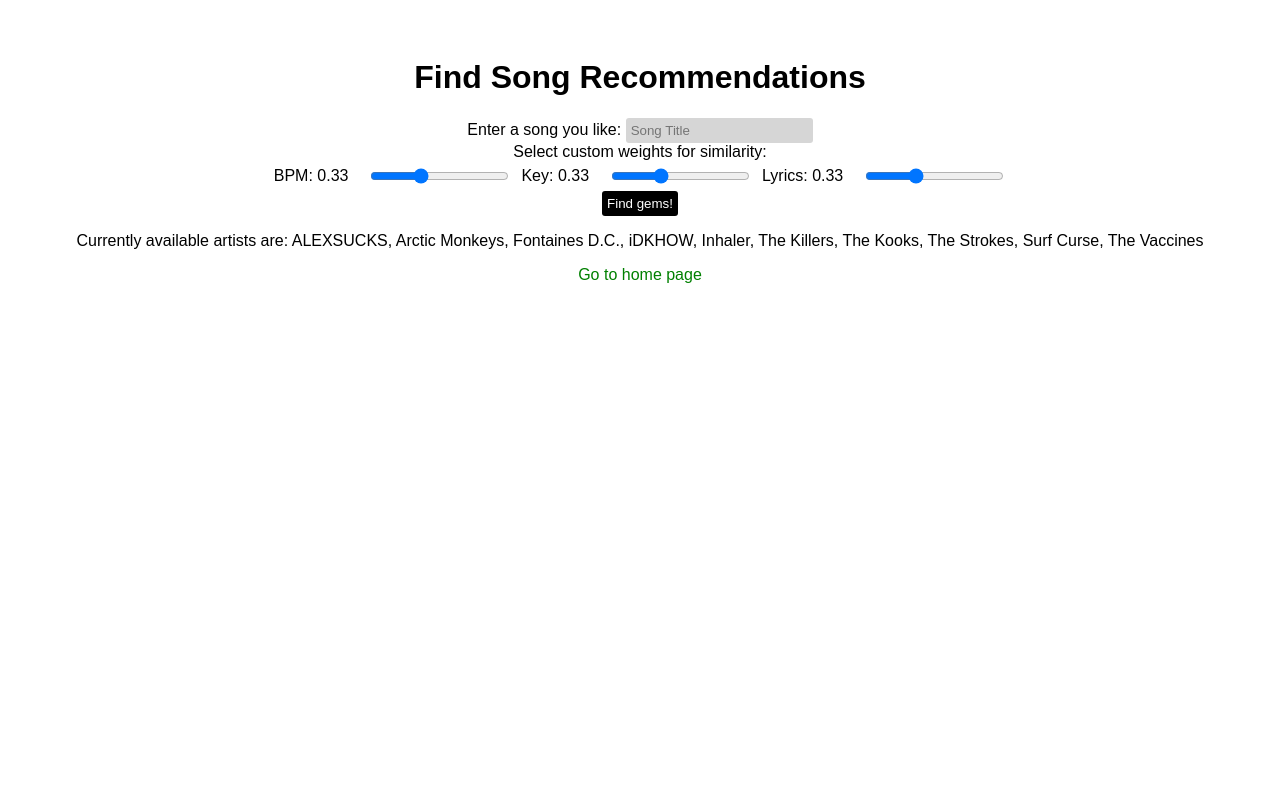
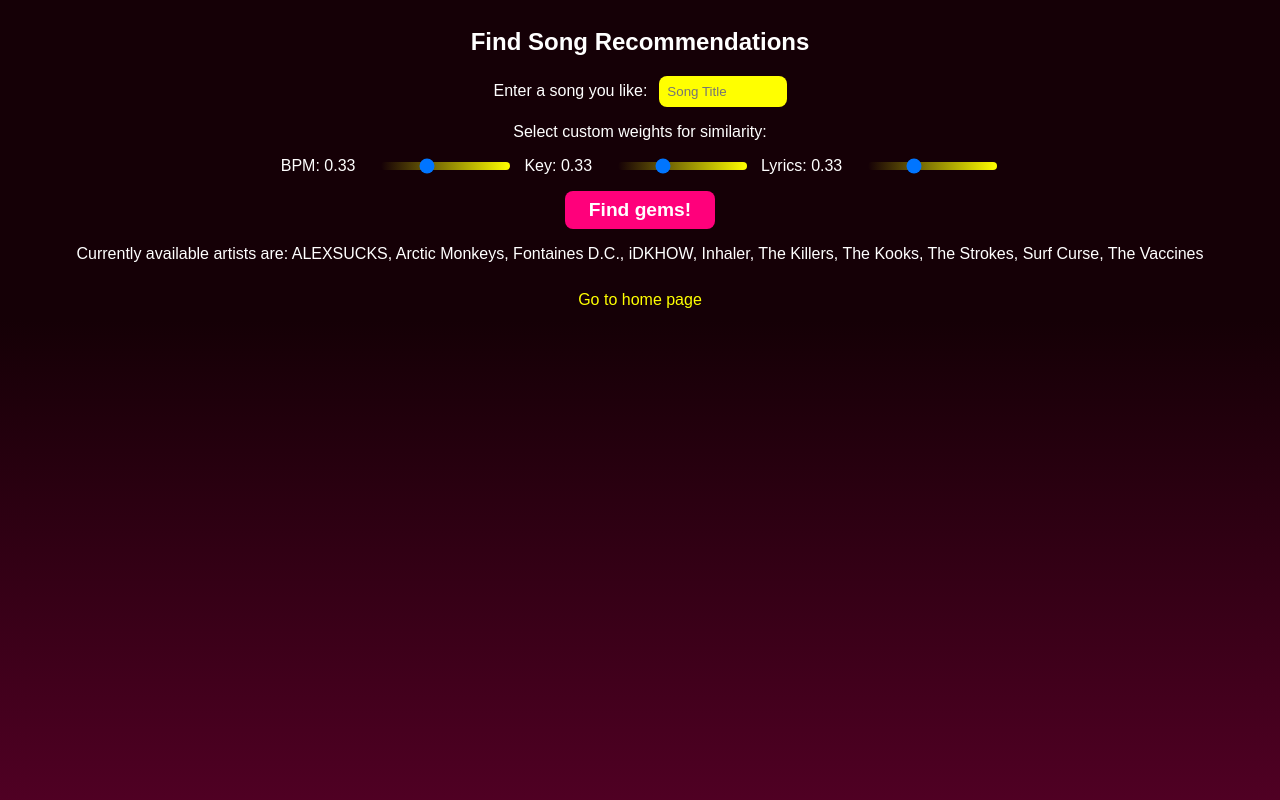
Before and after one commit to oscarrezab/indie-gems, a Django app: template indiegems/song_recommender/templates/recommendations.html in a window 1280 px wide. Run offline with Django 5.2, Linux system fonts and the light colour scheme; the template is opened without the code that fills it, so the values that code supplies are empty.

Commit message:
Re-do styling
Change color scheme and overall styling of the app;
Functionality for a user-first approach still has to be considered

```diff
--- a/indiegems/song_recommender/templates/index.html
+++ b/indiegems/song_recommender/templates/index.html
@@ -12,7 +12,7 @@
     {% block content %}
     <h1>{{ home_page }}</h1>
     <div class="logo-wrapper">
-        <img src="https://drive.google.com/thumbnail?id=1hDPUuvnDEjvUvnTd9q-tzeeifnqmF9RW"></img>
+        <h1>indiegems</h1>
     </div>
 
     <h3>Click <a href="recommendations/"> here</a> to get recommendations for songs that ACTUALLY sound similar.</h3>
--- a/indiegems/song_recommender/templates/recommendations.html
+++ b/indiegems/song_recommender/templates/recommendations.html
@@ -10,12 +10,12 @@
     </head>
     <body>
         {% block content %}
-        <h1>Find Song Recommendations</h1>
+        <h2>Find Song Recommendations</h2>
         <form method="POST" action="">
             {% csrf_token %}
-            <div class="song-input">
-              <label for="song_title">Enter a song you like:</label>
-              <input type="text" id="song_title" name="song_title" list="song_titles" placeholder="Song Title" required value="{{ request.POST.song_title }}">
+            <div class="song_input">
+              <label for="song_title">Enter a song you like: </label>
+              <input type="text" id="song_title" class="song_title" name="song_title" list="song_titles" placeholder="Song Title" required value="{{ request.POST.song_title }}">
               <datalist id = "song_titles">
                   {% for title in all_song_titles %}
                       <option value="{{ title }}"></option>
@@ -27,13 +27,13 @@
             <span>Select custom weights for similarity:</span>
             <div class="weight-sliders">
               <label>BPM: <span id="value1">0.33</span></label><br>
-              <input type="range" id="bpm_slider" name="bpm_slider" min="0" max="1" step="0.01" value="{{ request.POST.bpm_slider|default:"0.33" }}">
+              <input type="range" class="bpm_slider" id="bpm_slider" name="bpm_slider" min="0" max="1" step="0.01" value="{{ request.POST.bpm_slider|default:"0.33" }}">
 
               <label>Key: <span id="value2">0.33</span></label><br>
-              <input type="range" id="key_slider" name="key_slider" min="0" max="1" step="0.01" value="{{ request.POST.key_slider|default:"0.33" }}">
+              <input type="range" class="bpm_slider" id="key_slider" name="key_slider" min="0" max="1" step="0.01" value="{{ request.POST.key_slider|default:"0.33" }}">
 
               <label>Lyrics: <span id="value3">0.33</span></label><br>
-              <input type="range" id="lyrics_slider" name="lyrics_slider" min="0" max="1" step="0.01" value="{{ request.POST.lyrics_slider|default:"0.33" }}">
+              <input type="range" class="bpm_slider" id="lyrics_slider" name="lyrics_slider" min="0" max="1" step="0.01" value="{{ request.POST.lyrics_slider|default:"0.33" }}">
 
               <script src="{% static '/javascript/slider.js'%}"></script>
             </div>
--- a/indiegems/static/css/style.css
+++ b/indiegems/static/css/style.css
@@ -1,33 +1,32 @@
+:root {
+    --background: rgb(21, 0, 6);
+    --yellow: rgb(255, 255, 0);
+    --pink: rgb(255, 0, 123);
+}
+
 html {
+    min-height: 100%;
+    margin: 0 2% 0 2%;
+    padding: 0;
     font-family: Arial, Helvetica, sans-serif;
-    padding: 30px;
-    margin: auto;
-
-    a {
-        text-decoration: none;
-        color: green;
-    }
-
+    color: white;
 }
 
 body {
     display: flex;
     flex-direction: column;
-    gap: 0px;
     align-items: center;
+    background: linear-gradient(to bottom, var(--background) 40%, var(--pink) 280%);
 }
 
-form {
-    display: flex;
-    align-items: center;
-    flex-direction: column;
+a {
+    text-decoration: none;
+    color: var(--yellow);
+    padding: 12px 0px;
 }
 
-.weight-sliders {
-    display: flex;
-    align-items: center;
-    gap: 10px;
-
+h1 {
+    font-size: 5rem;
 }
 
 /* HomePage Logo */
@@ -39,26 +38,59 @@ form {
 }
 
 /* Search form */
-input, button {
-    background-color: rgb(214, 214, 214);
-    border: none;
-    border-radius: 3px;
-    padding: 5px;
+form {
+    display: flex;
+    align-items: center;
+    flex-direction: column;
+    gap: 16px;
+}
+
+.weight-sliders {
+    display: flex;
+    align-items: center;
+    gap: 12px;
+}
+
+.bpm_slider, .key_slider, .lyrics_slider {
+    appearance: none;
+    outline: none;
+    height: 1vmin;
+    border-radius: 0.5vmin;
+    background: linear-gradient(to right, var(--background), var(--yellow));
+}
+
+.song_input {
+    display: flex;
+    align-items: center;
+    gap: 12px;
+}
+
+.song_title {
+    padding: 8px;
+    width: 15ch;
+    background-color: var(--yellow);
+    border-radius: 8px;
+    border: 0px;
 }
 
 button {
-    background-color: black;
+    background-color: var(--pink);
     color: white;
+    font-weight: bold;
+    font-size: 1.2rem;
+    border: 0px;
+    border-radius: 8px;
+    padding: 8px 24px;
 
 }
 
+/* Recommendation card */
 .recommendations-wrapper {
     display: flex;
     flex-direction: column;
-    gap: 5px;
+    gap: 12px;
 }
 
-/* Recommendation card */
 .recommendation-card {
     display: flex;
     align-items: center;
@@ -68,7 +100,8 @@ button {
     padding-left: 10px;
     overflow: hidden;
     border: solid gray 1px;
-    border-radius: 3px;
+    border-radius: 8px;
+    background-color: var(--background);
 }
 
 .text-container {
@@ -92,9 +125,12 @@ button {
 }
 
 /* Media query for smaller screens */
-@media (max-width: 700px) {
+@media (max-width: 720px) {
+    h1 {
+        font-size: 3rem;
+    }
     .text-container {
-        font-size: 10px; /* Adjust the font size as needed */
+        font-size: 0.75rem; /* Adjust the font size as needed */
         overflow-x: hidden;
     }
 
@@ -102,6 +138,6 @@ button {
         display: flex;
         flex-direction: column;
         align-items: center;
-        gap: 0px;
+        gap: 8px;
     }
 }
```
